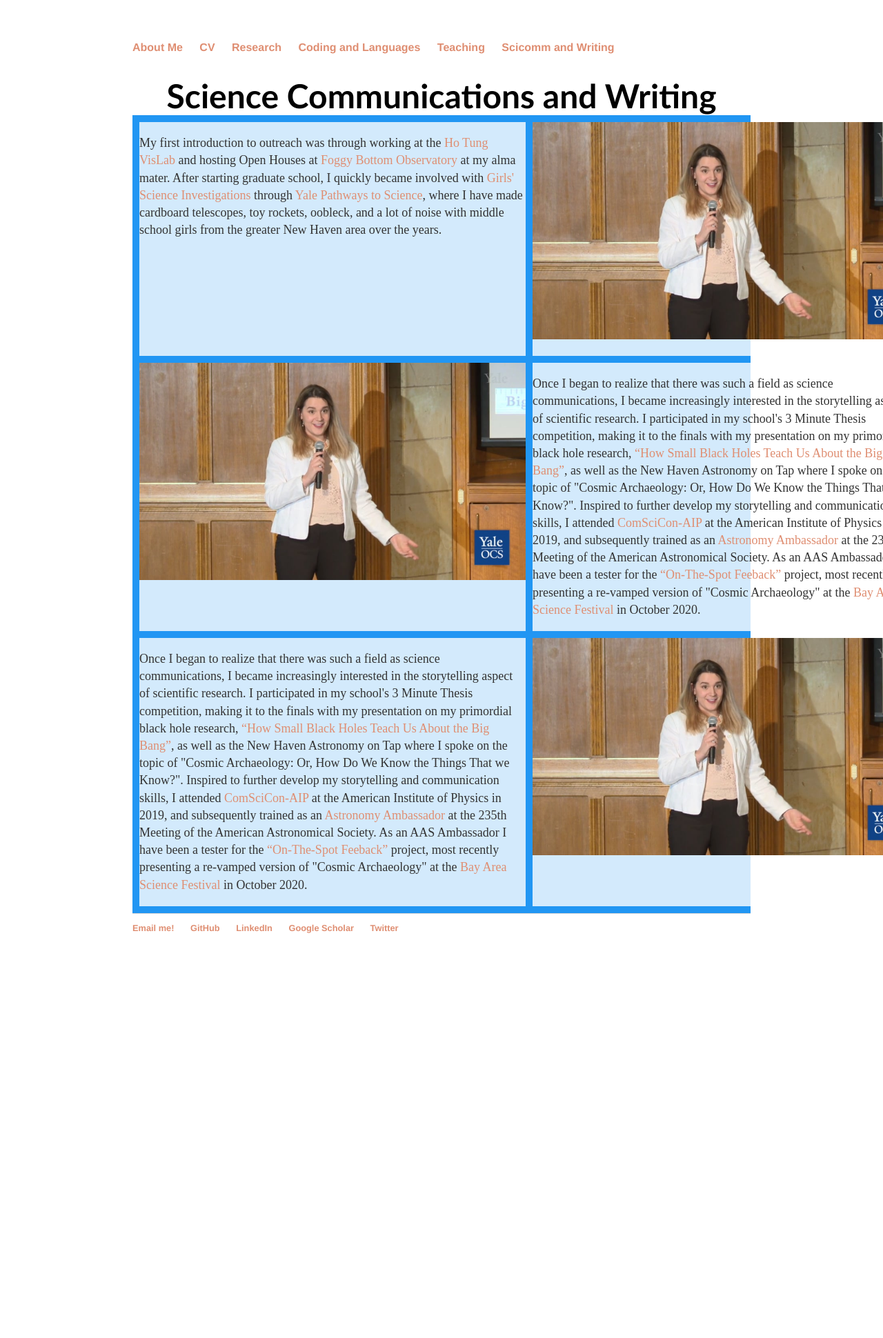
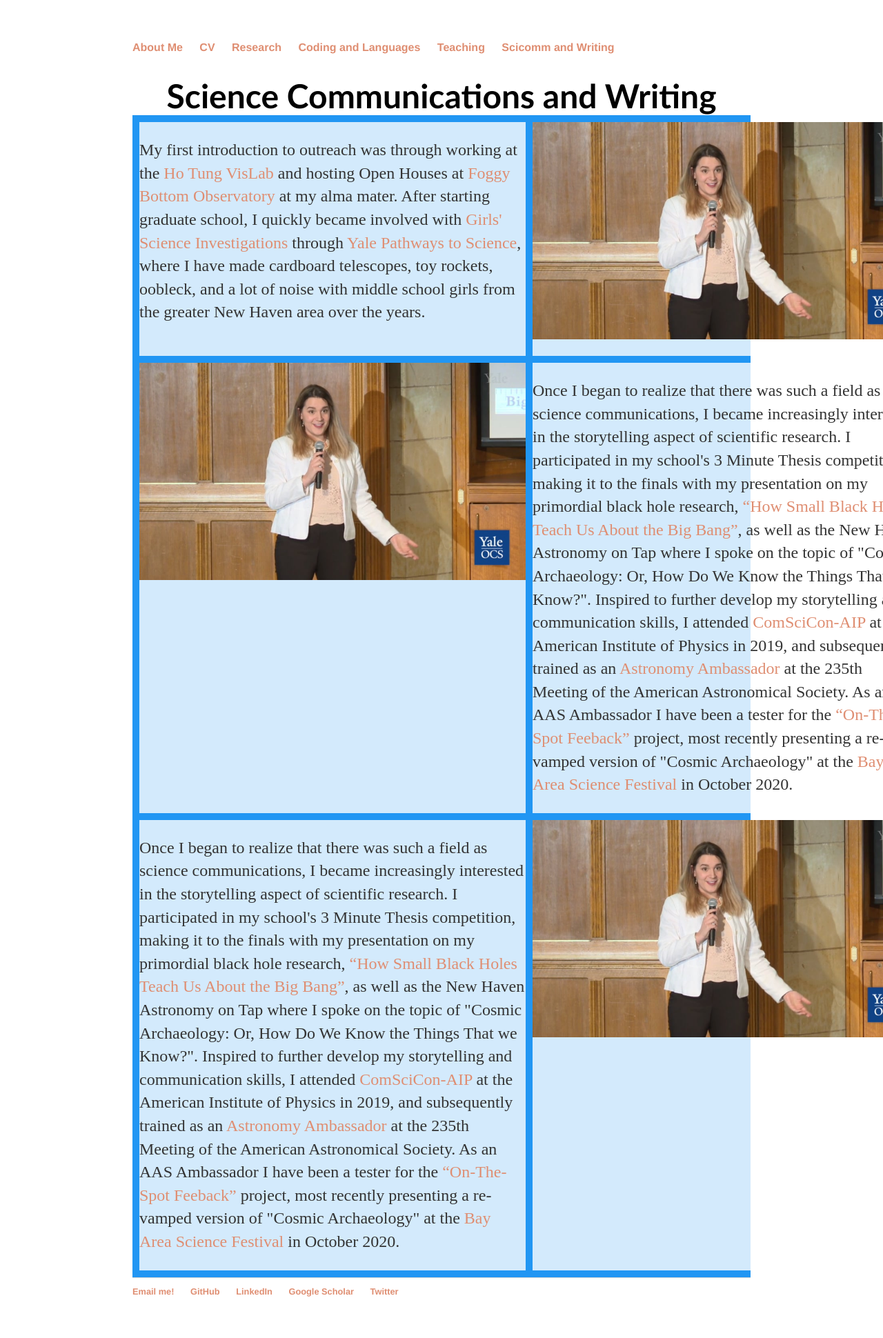
Before and after one commit to lunazagor/lunazagor.github.io, a Jekyll site: the page built from sci-wri/index.html, in a window 1280 px wide. Shown: the whole page at 69% size. Built offline with Jekyll 4.4.1, drawn with Linux system fonts in a browser that asks for light colours; before the commit the page ends 1413 px from its top, so only the background shows below that.

Commit message:
Update index.html

```diff
--- a/sci-wri/index.html
+++ b/sci-wri/index.html
@@ -43,7 +43,7 @@
 <div class="grid-container">
   <!-- Row 1 -->
   	<div class="grid-item">
-		<p style="text-align:left;font-size:18px; display: block"> My first introduction to outreach was through working at the <a href="https://www.colgate.edu/about/campus-facilities/ho-tung-visualization-laboratory">Ho Tung VisLab</a> and hosting Open Houses at <a href="http://observatory.colgate.edu/">Foggy Bottom Observatory</a> at my alma mater. After starting graduate school, I quickly became involved with <a href="https://gsi.yale.edu/">Girls' Science Investigations</a> through <a href="https://onha.yale.edu/pathways-science">Yale Pathways to Science</a>, where I have made cardboard telescopes, toy rockets, oobleck, and a lot of noise with middle school girls from the greater New Haven area over the years. </p>
+		<p style="text-align:left;font-size:24px; display: block"> My first introduction to outreach was through working at the <a href="https://www.colgate.edu/about/campus-facilities/ho-tung-visualization-laboratory">Ho Tung VisLab</a> and hosting Open Houses at <a href="http://observatory.colgate.edu/">Foggy Bottom Observatory</a> at my alma mater. After starting graduate school, I quickly became involved with <a href="https://gsi.yale.edu/">Girls' Science Investigations</a> through <a href="https://onha.yale.edu/pathways-science">Yale Pathways to Science</a>, where I have made cardboard telescopes, toy rockets, oobleck, and a lot of noise with middle school girls from the greater New Haven area over the years. </p>
 	</div>
   	<div class="grid-item">
 	  <img  src="video-preview.jpg" width="560" height="315" style="cursor:pointer" />
@@ -58,11 +58,11 @@
 	  </div>
 	</div>
   	<div class="grid-item">
-	  <p style="text-align:left;font-size:18px"> Once I began to realize that there was such a field as science communications, I became increasingly interested in the storytelling aspect of scientific research. I participated in my school's 3 Minute Thesis competition, making it to the finals with my presentation on my primordial black hole research, <a href="https://ocs.yale.edu/videos/3-minute-thesis-competition-2019-finalist-luna-zagorac-how-small-black-holes-teach-us-about-the-big-bang/">“How Small Black Holes Teach Us About the Big Bang”</a>, as well as the New Haven Astronomy on Tap where I spoke on the topic of "Cosmic Archaeology: Or, How Do We Know the Things That we Know?". Inspired to further develop my storytelling and communication skills, I attended <a href="https://comscicon.com/comscicon-aip-2019">ComSciCon-AIP</a> at the American Institute of Physics in 2019, and subsequently trained as an <a href="https://aas.org/education/aas-astronomy-ambassadors-program">Astronomy Ambassador</a> at the 235th Meeting of the American Astronomical Society. As an AAS Ambassador I have been a tester for the <a href="https://astrosociety.org/education-outreach/higher-education-and-early-professionals/higher-education-and-early-professionals.html">“On-The-Spot Feeback”</a> project, most recently presenting a re-vamped version of "Cosmic Archaeology" at the <a href="https://www.bayareasciencefestival2020.org/">Bay Area Science Festival</a> in October 2020. </p>
+	  <p style="text-align:left;font-size:24px"> Once I began to realize that there was such a field as science communications, I became increasingly interested in the storytelling aspect of scientific research. I participated in my school's 3 Minute Thesis competition, making it to the finals with my presentation on my primordial black hole research, <a href="https://ocs.yale.edu/videos/3-minute-thesis-competition-2019-finalist-luna-zagorac-how-small-black-holes-teach-us-about-the-big-bang/">“How Small Black Holes Teach Us About the Big Bang”</a>, as well as the New Haven Astronomy on Tap where I spoke on the topic of "Cosmic Archaeology: Or, How Do We Know the Things That we Know?". Inspired to further develop my storytelling and communication skills, I attended <a href="https://comscicon.com/comscicon-aip-2019">ComSciCon-AIP</a> at the American Institute of Physics in 2019, and subsequently trained as an <a href="https://aas.org/education/aas-astronomy-ambassadors-program">Astronomy Ambassador</a> at the 235th Meeting of the American Astronomical Society. As an AAS Ambassador I have been a tester for the <a href="https://astrosociety.org/education-outreach/higher-education-and-early-professionals/higher-education-and-early-professionals.html">“On-The-Spot Feeback”</a> project, most recently presenting a re-vamped version of "Cosmic Archaeology" at the <a href="https://www.bayareasciencefestival2020.org/">Bay Area Science Festival</a> in October 2020. </p>
 	</div>
   <!-- Row 3 -->
   	<div class="grid-item">
-	  <p style="text-align:left;font-size:18px"> Once I began to realize that there was such a field as science communications, I became increasingly interested in the storytelling aspect of scientific research. I participated in my school's 3 Minute Thesis competition, making it to the finals with my presentation on my primordial black hole research, <a href="https://ocs.yale.edu/videos/3-minute-thesis-competition-2019-finalist-luna-zagorac-how-small-black-holes-teach-us-about-the-big-bang/">“How Small Black Holes Teach Us About the Big Bang”</a>, as well as the New Haven Astronomy on Tap where I spoke on the topic of "Cosmic Archaeology: Or, How Do We Know the Things That we Know?". Inspired to further develop my storytelling and communication skills, I attended <a href="https://comscicon.com/comscicon-aip-2019">ComSciCon-AIP</a> at the American Institute of Physics in 2019, and subsequently trained as an <a href="https://aas.org/education/aas-astronomy-ambassadors-program">Astronomy Ambassador</a> at the 235th Meeting of the American Astronomical Society. As an AAS Ambassador I have been a tester for the <a href="https://astrosociety.org/education-outreach/higher-education-and-early-professionals/higher-education-and-early-professionals.html">“On-The-Spot Feeback”</a> project, most recently presenting a re-vamped version of "Cosmic Archaeology" at the <a href="https://www.bayareasciencefestival2020.org/">Bay Area Science Festival</a> in October 2020. </p>
+	  <p style="text-align:left;font-size:24px"> Once I began to realize that there was such a field as science communications, I became increasingly interested in the storytelling aspect of scientific research. I participated in my school's 3 Minute Thesis competition, making it to the finals with my presentation on my primordial black hole research, <a href="https://ocs.yale.edu/videos/3-minute-thesis-competition-2019-finalist-luna-zagorac-how-small-black-holes-teach-us-about-the-big-bang/">“How Small Black Holes Teach Us About the Big Bang”</a>, as well as the New Haven Astronomy on Tap where I spoke on the topic of "Cosmic Archaeology: Or, How Do We Know the Things That we Know?". Inspired to further develop my storytelling and communication skills, I attended <a href="https://comscicon.com/comscicon-aip-2019">ComSciCon-AIP</a> at the American Institute of Physics in 2019, and subsequently trained as an <a href="https://aas.org/education/aas-astronomy-ambassadors-program">Astronomy Ambassador</a> at the 235th Meeting of the American Astronomical Society. As an AAS Ambassador I have been a tester for the <a href="https://astrosociety.org/education-outreach/higher-education-and-early-professionals/higher-education-and-early-professionals.html">“On-The-Spot Feeback”</a> project, most recently presenting a re-vamped version of "Cosmic Archaeology" at the <a href="https://www.bayareasciencefestival2020.org/">Bay Area Science Festival</a> in October 2020. </p>
 	</div>
   	<div class="grid-item">
 		<img  src="video-preview.jpg" width="560" height="315" style="cursor:pointer" />
```
